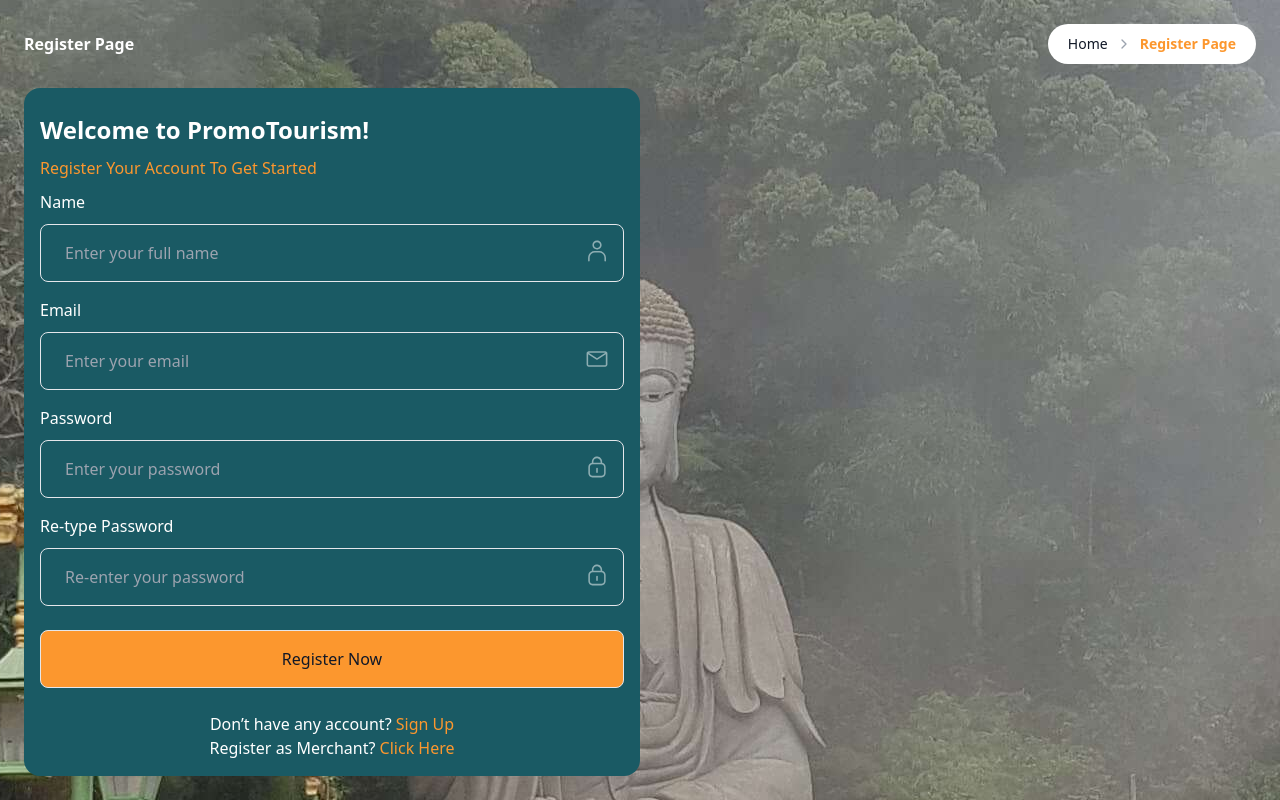
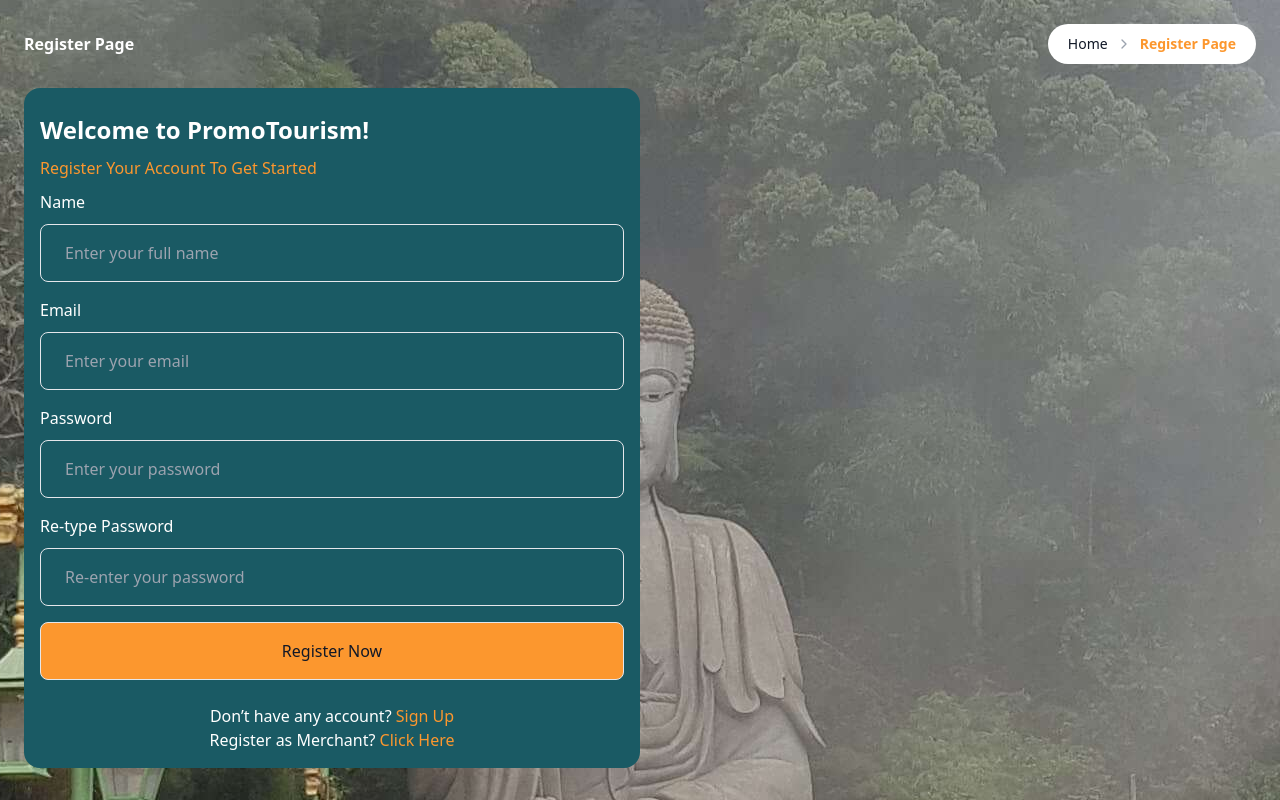
Before and after one commit to valen-tino/help-ass-angular, an Angular app: page /register in a window 1280 px wide. Built offline with nearby package versions, Linux system fonts and the light colour scheme.

Commit message:
Added Javascript Validation at Login & Register

```diff
--- a/src/app/app.module.ts
+++ b/src/app/app.module.ts
@@ -1,6 +1,8 @@
 import { NgModule } from '@angular/core';
 import { BrowserModule } from '@angular/platform-browser';
 import { HttpClientModule } from '@angular/common/http';
+
+import { ReactiveFormsModule } from '@angular/forms';
 
 import { AppRoutingModule } from './app-routing.module';
 import { AppComponent } from './app.component';
@@ -75,6 +77,7 @@ import { LoginRegisterComponent } from './shared_components/navbar/login-registe
     BrowserModule,
     AppRoutingModule,
     HttpClientModule,
+    ReactiveFormsModule
   ],
   providers: [ProductService],
   bootstrap: [AppComponent]
--- a/src/app/auth/login/login.component.ts
+++ b/src/app/auth/login/login.component.ts
@@ -1,9 +1,27 @@
 import { Component } from '@angular/core';
+import { FormBuilder, FormGroup, Validators } from '@angular/forms';
+
 @Component({
   selector: 'app-login',
   templateUrl: './login.component.html',
   styleUrls: ['./login.component.css']
 })
 export class LoginComponent {
+  loginForm: FormGroup;
 
+  constructor(private fb: FormBuilder) {
+    this.loginForm = this.fb.group({
+      email: ['', [Validators.required, Validators.email]],
+      password: ['', [Validators.required, Validators.minLength(6)]],
+    });
+  }
+
+  onSubmit() {
+    if (this.loginForm.valid) {
+      // Perform login logic here
+      alert('Login successful!');
+    } else {
+      alert('Please fill in all required fields with valid data.');
+    }
+  }
 }
--- a/src/app/auth/register-merchant/register-merchant.component.html
+++ b/src/app/auth/register-merchant/register-merchant.component.html
@@ -95,9 +95,11 @@
                     <a href="/merchant/dashboard" class="w-full p-4 font-medium text-gray-900 transition border rounded-lg cursor-pointer border-primary bg-[#fc972e] hover:bg-opacity-90">
                         Register Now
                     </a>
-                  <!-- <input type="submit" value="Register Now"
+
+                </div>
+
+                 <!-- <input type="submit" value="Register Now"
                     class="w-full p-4 font-medium text-gray-900 transition border rounded-lg cursor-pointer border-primary bg-[#fc972e] hover:bg-opacity-90" />-->
-                </div>
 
                 <div class="mt-6 text-center">
                   <p class="font-medium text-white">
--- a/src/app/auth/register/register.component.html
+++ b/src/app/auth/register/register.component.html
@@ -15,97 +15,50 @@
 
               <span class="mb-2.5 block font-medium text-[#fc972e]">Register Your Account To Get Started</span>
 
-              <form>
+              <form [formGroup]="registerForm" (ngSubmit)="onSubmit()">
+                <!-- Name Input -->
                 <div class="mb-4">
                   <label class="mb-2.5 block font-medium text-white">Name</label>
                   <div class="relative">
-                      <input type="text" placeholder="Enter your full name"
+                    <input type="text" placeholder="Enter your full name" formControlName="name"
                       class="w-full py-4 pl-6 pr-10 bg-transparent border rounded-lg outline-none border-stroke focus:border-primary focus-visible:shadow-none" />
-
-                      <span class="absolute right-4 top-4">
-                        <svg class="text-white fill-current" width="22" height="22" viewBox="0 0 22 22" fill="none"
-                          xmlns="http://www.w3.org/2000/svg">
-                          <g opacity="0.5">
-                            <path
-                              d="M11.0008 9.52185C13.5445 9.52185 15.607 7.5281 15.607 5.0531C15.607 2.5781 13.5445 0.584351 11.0008 0.584351C8.45703 0.584351 6.39453 2.5781 6.39453 5.0531C6.39453 7.5281 8.45703 9.52185 11.0008 9.52185ZM11.0008 2.1656C12.6852 2.1656 14.0602 3.47185 14.0602 5.08748C14.0602 6.7031 12.6852 8.00935 11.0008 8.00935C9.31641 8.00935 7.94141 6.7031 7.94141 5.08748C7.94141 3.47185 9.31641 2.1656 11.0008 2.1656Z"
-                              fill="" />
-                            <path
-                              d="M13.2352 11.0687H8.76641C5.08828 11.0687 2.09766 14.0937 2.09766 17.7719V20.625C2.09766 21.0375 2.44141 21.4156 2.88828 21.4156C3.33516 21.4156 3.67891 21.0719 3.67891 20.625V17.7719C3.67891 14.9531 5.98203 12.6156 8.83516 12.6156H13.2695C16.0883 12.6156 18.4258 14.9187 18.4258 17.7719V20.625C18.4258 21.0375 18.7695 21.4156 19.2164 21.4156C19.6633 21.4156 20.007 21.0719 20.007 20.625V17.7719C19.9039 14.0937 16.9133 11.0687 13.2352 11.0687Z"
-                              fill="" />
-                          </g>
-                        </svg>
-                      </span>
                   </div>
                 </div>
 
+                <!-- Email Input -->
                 <div class="mb-4">
                   <label class="mb-2.5 block font-medium text-white">Email</label>
                   <div class="relative">
-                      <input type="email" placeholder="Enter your email"
+                    <input type="email" placeholder="Enter your email" formControlName="email"
                       class="w-full py-4 pl-6 pr-10 bg-transparent border rounded-lg outline-none border-stroke focus:border-primary focus-visible:shadow-none" />
-
-                      <span class="absolute right-4 top-4">
-                        <svg class="text-white fill-current" width="22" height="22" viewBox="0 0 22 22" fill="none"
-                          xmlns="http://www.w3.org/2000/svg">
-                          <g opacity="0.5">
-                            <path
-                              d="M19.2516 3.30005H2.75156C1.58281 3.30005 0.585938 4.26255 0.585938 5.46567V16.6032C0.585938 17.7719 1.54844 18.7688 2.75156 18.7688H19.2516C20.4203 18.7688 21.4172 17.8063 21.4172 16.6032V5.4313C21.4172 4.26255 20.4203 3.30005 19.2516 3.30005ZM19.2516 4.84692C19.2859 4.84692 19.3203 4.84692 19.3547 4.84692L11.0016 10.2094L2.64844 4.84692C2.68281 4.84692 2.71719 4.84692 2.75156 4.84692H19.2516ZM19.2516 17.1532H2.75156C2.40781 17.1532 2.13281 16.8782 2.13281 16.5344V6.35942L10.1766 11.5157C10.4172 11.6875 10.6922 11.7563 10.9672 11.7563C11.2422 11.7563 11.5172 11.6875 11.7578 11.5157L19.8016 6.35942V16.5688C19.8703 16.9125 19.5953 17.1532 19.2516 17.1532Z"
-                              fill="" />
-                          </g>
-                        </svg>
-                      </span>
                   </div>
                 </div>
 
+                <!-- Password Input -->
                 <div class="mb-4">
                   <label class="mb-2.5 block font-medium text-white">Password</label>
                   <div class="relative">
-                      <input type="password" placeholder="Enter your password"
+                    <input type="password" placeholder="Enter your password" formControlName="password"
                       class="w-full py-4 pl-6 pr-10 bg-transparent border rounded-lg outline-none border-stroke focus:border-primary focus-visible:shadow-none" />
-
-                      <span class="absolute right-4 top-4">
-                        <svg class="text-white fill-current" width="22" height="22" viewBox="0 0 22 22" fill="none"
-                          xmlns="http://www.w3.org/2000/svg">
-                          <g opacity="0.5">
-                            <path
-                              d="M16.1547 6.80626V5.91251C16.1547 3.16251 14.0922 0.825009 11.4797 0.618759C10.0359 0.481259 8.59219 0.996884 7.52656 1.95938C6.46094 2.92188 5.84219 4.29688 5.84219 5.70626V6.80626C3.84844 7.18438 2.33594 8.93751 2.33594 11.0688V17.2906C2.33594 19.5594 4.19219 21.3813 6.42656 21.3813H15.5016C17.7703 21.3813 19.6266 19.525 19.6266 17.2563V11C19.6609 8.93751 18.1484 7.21876 16.1547 6.80626ZM8.55781 3.09376C9.31406 2.40626 10.3109 2.06251 11.3422 2.16563C13.1641 2.33751 14.6078 3.98751 14.6078 5.91251V6.70313H7.38906V5.67188C7.38906 4.70938 7.80156 3.78126 8.55781 3.09376ZM18.1141 17.2906C18.1141 18.7 16.9453 19.8688 15.5359 19.8688H6.46094C5.05156 19.8688 3.91719 18.7344 3.91719 17.325V11.0688C3.91719 9.52189 5.15469 8.28438 6.70156 8.28438H15.2953C16.8422 8.28438 18.1141 9.52188 18.1141 11V17.2906Z"
-                              fill="" />
-                            <path
-                              d="M10.9977 11.8594C10.5852 11.8594 10.207 12.2031 10.207 12.65V16.2594C10.207 16.6719 10.5508 17.05 10.9977 17.05C11.4102 17.05 11.7883 16.7063 11.7883 16.2594V12.6156C11.7883 12.2031 11.4102 11.8594 10.9977 11.8594Z"
-                              fill="" />
-                          </g>
-                        </svg>
-                      </span>
                   </div>
                 </div>
 
-                  <div class="mb-6">
+                <!-- Re-type Password Input -->
+                <div class="mb-4">
                   <label class="mb-2.5 block font-medium text-white">Re-type Password</label>
                   <div class="relative">
-                      <input type="password" placeholder="Re-enter your password"
+                    <input type="password" placeholder="Re-enter your password" formControlName="confirmPassword"
                       class="w-full py-4 pl-6 pr-10 bg-transparent border rounded-lg outline-none border-stroke focus:border-primary focus-visible:shadow-none" />
-
-                      <span class="absolute right-4 top-4">
-                        <svg class="text-white fill-current" width="22" height="22" viewBox="0 0 22 22" fill="none"
-                          xmlns="http://www.w3.org/2000/svg">
-                          <g opacity="0.5">
-                            <path
-                              d="M16.1547 6.80626V5.91251C16.1547 3.16251 14.0922 0.825009 11.4797 0.618759C10.0359 0.481259 8.59219 0.996884 7.52656 1.95938C6.46094 2.92188 5.84219 4.29688 5.84219 5.70626V6.80626C3.84844 7.18438 2.33594 8.93751 2.33594 11.0688V17.2906C2.33594 19.5594 4.19219 21.3813 6.42656 21.3813H15.5016C17.7703 21.3813 19.6266 19.525 19.6266 17.2563V11C19.6609 8.93751 18.1484 7.21876 16.1547 6.80626ZM8.55781 3.09376C9.31406 2.40626 10.3109 2.06251 11.3422 2.16563C13.1641 2.33751 14.6078 3.98751 14.6078 5.91251V6.70313H7.38906V5.67188C7.38906 4.70938 7.80156 3.78126 8.55781 3.09376ZM18.1141 17.2906C18.1141 18.7 16.9453 19.8688 15.5359 19.8688H6.46094C5.05156 19.8688 3.91719 18.7344 3.91719 17.325V11.0688C3.91719 9.52189 5.15469 8.28438 6.70156 8.28438H15.2953C16.8422 8.28438 18.1141 9.52188 18.1141 11V17.2906Z"
-                              fill="" />
-                            <path
-                              d="M10.9977 11.8594C10.5852 11.8594 10.207 12.2031 10.207 12.65V16.2594C10.207 16.6719 10.5508 17.05 10.9977 17.05C11.4102 17.05 11.7883 16.7063 11.7883 16.2594V12.6156C11.7883 12.2031 11.4102 11.8594 10.9977 11.8594Z"
-                              fill="" />
-                          </g>
-                        </svg>
-                      </span>
                   </div>
                 </div>
 
+                <!-- Submit Button -->
                 <div class="mb-5">
-                  <input type="submit" value="Register Now"
-                    class="w-full p-4 font-medium text-gray-900 transition border rounded-lg cursor-pointer border-primary bg-[#fc972e] hover:bg-opacity-90" />
+                  <button type="submit" [disabled]="registerForm.invalid"
+                    class="w-full p-4 font-medium text-gray-900 transition border rounded-lg cursor-pointer border-primary bg-[#fc972e] hover:bg-opacity-90">Register Now</button>
                 </div>
 
+                <!-- Sign Up Link and Merchant Link -->
                 <div class="mt-6 text-center">
                   <p class="font-medium text-white">
                     Don’t have any account?
--- a/src/app/auth/register/register.component.ts
+++ b/src/app/auth/register/register.component.ts
@@ -1,4 +1,5 @@
 import { Component } from '@angular/core';
+import { FormBuilder, FormGroup, Validators } from '@angular/forms';
 
 @Component({
   selector: 'app-register',
@@ -6,5 +7,24 @@ import { Component } from '@angular/core';
   styleUrls: ['./register.component.css']
 })
 export class RegisterComponent {
+  registerForm: FormGroup;
+
+  constructor(private fb: FormBuilder) {
+    this.registerForm = this.fb.group({
+      name: ['', [Validators.required]],
+      email: ['', [Validators.required, Validators.email]],
+      password: ['', [Validators.required, Validators.minLength(6)]],
+      confirmPassword: ['', [Validators.required, Validators.minLength(6)]],
+    });
+  }
+
+  onSubmit() {
+    if (this.registerForm.valid) {
+      alert('Registration successful!');
+      // Add logic for actual registration here
+    } else {
+      alert('Please fill in all required fields with valid data.');
+    }
+  }
 
 }
```
Also changed, not shown: src/app/auth/login/login.component.html (+11 -31 lines). Lines whose indentation alone changed are shown as unchanged.
